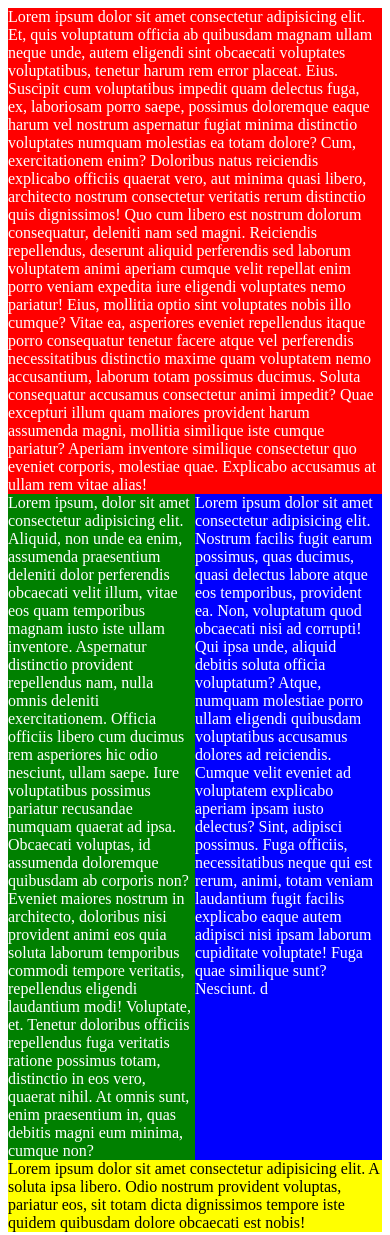
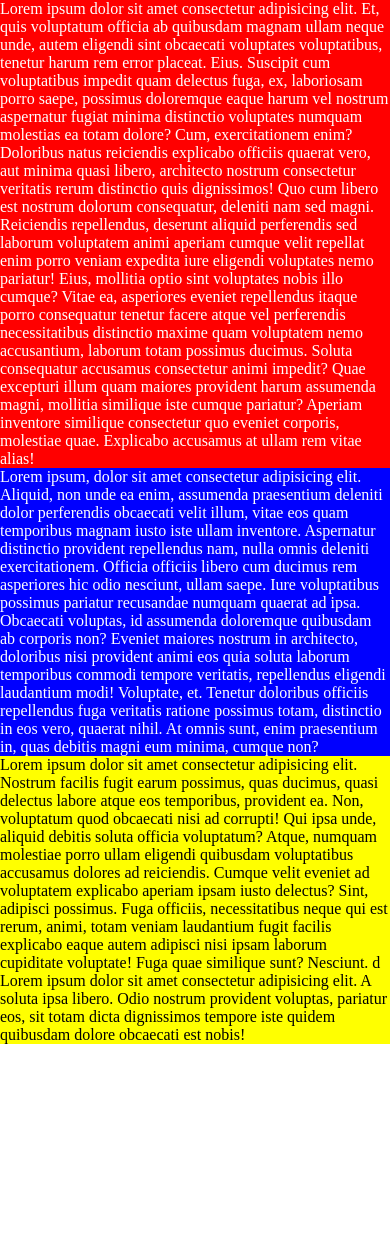
Before and after one commit to 1TINR-21/exemplos-flexbox, a plain HTML site: page rm87046/responsivo.html in a window 390 px wide. After the commit the page ends 1044 px from the top, so only its background shows below. Drawn offline with Linux system fonts and the light colour scheme.

Commit message:
correcao do exercicio de flexbox

```diff
--- a/rm87046/css/responsivo.css
+++ b/rm87046/css/responsivo.css
@@ -1,23 +1,49 @@
+*{
+    box-sizing: border-box;
+    margin: 0;
+    padding: 0;
+}
+
+.site-container{
+    display: flex;
+    flex-direction: row;
+    flex-wrap: wrap;
+}
+
 header{
     background-color: red;
     color: white;
+    width:100vw;
 }
-#lado-a-lado{
-    display:flex;
-    flex-direction: row;
 
-}
 aside{
     background-color: green;
     color: white;
-    flex:1;
+    width: 50vw;
 
 }
 main{
     background-color: blue;
     color: white;
-    flex:1;
+    width: 50vw;
 }
+
+
 footer{
     background-color: yellow;
+    width: 100vw;
 }
+
+@media screen and (max-width: 800px) {
+    aside {
+        background-color: blue;
+        color: #fff;
+        width: 100vw;
+    }
+
+    main {
+        background-color: yellow;
+        color: black;
+        width: 100vw;
+    }
+}
--- a/rm87046/responsivo.html
+++ b/rm87046/responsivo.html
@@ -31,8 +31,7 @@
                 pariatur? Aperiam inventore similique consectetur quo eveniet corporis, molestiae quae. Explicabo
                 accusamus at ullam rem vitae alias!
             </header>
-            <div id="lado-a-lado">
-                <aside>
+            <aside>
                     Lorem ipsum, dolor sit amet consectetur adipisicing elit. Aliquid, non unde ea enim, assumenda
                     praesentium deleniti dolor perferendis obcaecati velit illum, vitae eos quam temporibus magnam iusto
                     iste ullam inventore.
@@ -45,8 +44,8 @@
                     Voluptate, et. Tenetur doloribus officiis repellendus fuga veritatis ratione possimus totam, distinctio
                     in eos vero, quaerat nihil. At omnis sunt, enim praesentium in, quas debitis magni eum minima, cumque
                     non?
-                </aside>
-                <main>
+            </aside>
+            <main>
                     Lorem ipsum dolor sit amet consectetur adipisicing elit. Nostrum facilis fugit earum possimus, quas
                     ducimus, quasi delectus labore atque eos temporibus, provident ea. Non, voluptatum quod obcaecati nisi
                     ad corrupti!
@@ -57,9 +56,8 @@
                     laudantium fugit facilis explicabo eaque autem adipisci nisi ipsam laborum cupiditate voluptate! Fuga
                     quae similique sunt? Nesciunt.
                     d
-                </main>
-            </div>
-            <footer>
+            </main>
+             <footer>
                 Lorem ipsum dolor sit amet consectetur adipisicing elit. A soluta ipsa libero. Odio nostrum provident
                 voluptas, pariatur eos, sit totam dicta dignissimos tempore iste quidem quibusdam dolore obcaecati est
                 nobis!
```
